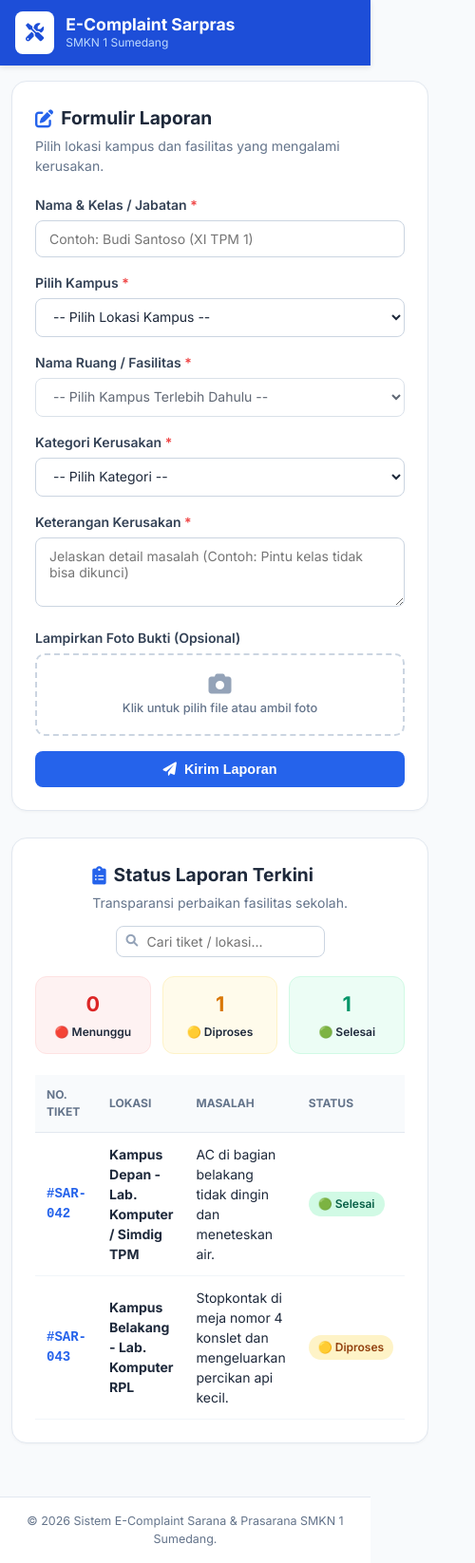
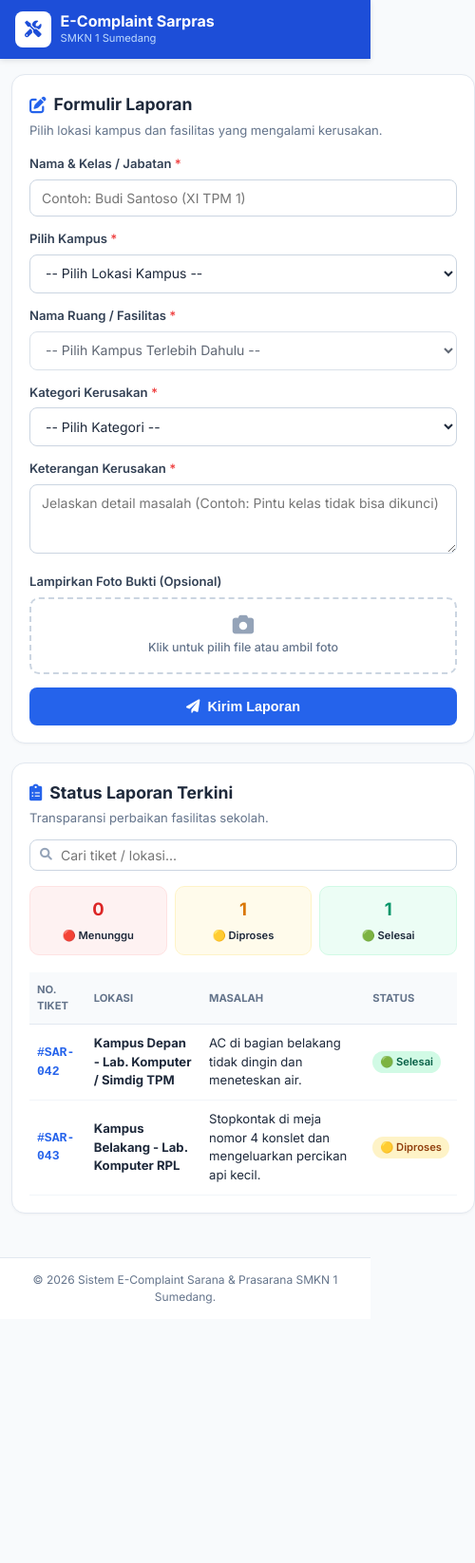
Before and after one commit to jonojoon/WebAsas, a plain HTML site: page index.html in a window 390 px wide. Shown: the whole page at 95% size, 500 px wide, since content can reach past the window. After the commit the page ends 1389 px from the top, so only its background shows below. Drawn offline with Linux system fonts and the light colour scheme.

Commit message:
Refactor CSS for improved styling and responsiveness
Updated styles for various components including navbar, alerts, cards, and buttons. Adjusted responsive design and improved layout.

```diff
--- a/style.css
+++ b/style.css
@@ -14,6 +14,7 @@ body {
     display: flex;
     flex-direction: column;
     line-height: 1.5;
+    overflow-x: hidden; /* Mencegah layar bergeser ke samping */
 }
 
 /* Navbar */
@@ -24,38 +25,45 @@ body {
     position: sticky;
     top: 0;
     z-index: 50;
+    width: 100%;
 }
 
 .navbar-container {
     max-width: 1150px;
     margin: 0 auto;
-    padding: 14px 20px;
+    padding: 12px 16px;
     display: flex;
     align-items: center;
+    width: 100%;
 }
 
 .brand {
     display: flex;
     align-items: center;
-    gap: 12px;
+    gap: 10px;
+    overflow: hidden;
 }
 
 .brand-icon {
     background-color: #ffffff;
     color: #1d4ed8;
-    padding: 8px 11px;
+    padding: 6px 10px;
     border-radius: 8px;
-    font-size: 1.2rem;
+    font-size: 1.1rem;
+    flex-shrink: 0;
 }
 
 .brand-text h1 {
-    font-size: 1.1rem;
+    font-size: 1rem;
     font-weight: 700;
     line-height: 1.2;
+    white-space: nowrap;
+    overflow: hidden;
+    text-overflow: ellipsis;
 }
 
 .brand-text p {
-    font-size: 0.75rem;
+    font-size: 0.7rem;
     color: #bfdbfe;
 }
 
@@ -64,7 +72,7 @@ body {
     max-width: 1150px;
     width: 100%;
     margin: 0 auto;
-    padding: 32px 20px;
+    padding: 16px 12px;
     flex-grow: 1;
 }
 
@@ -72,9 +80,9 @@ body {
 .alert-success {
     background-color: #ecfdf5;
     border-left: 4px solid #10b981;
-    padding: 18px 20px;
-    border-radius: 0 12px 12px 0;
-    margin-bottom: 24px;
+    padding: 14px 16px;
+    border-radius: 0 10px 10px 0;
+    margin-bottom: 20px;
     display: flex;
     justify-content: space-between;
     align-items: flex-start;
@@ -83,25 +91,24 @@ body {
 
 .alert-content {
     display: flex;
-    gap: 14px;
+    gap: 12px;
     align-items: flex-start;
 }
 
 .alert-icon {
     color: #10b981;
-    font-size: 1.6rem;
-    margin-top: 2px;
+    font-size: 1.4rem;
 }
 
 .alert-title {
     color: #065f46;
     font-weight: 700;
-    font-size: 1.05rem;
+    font-size: 0.95rem;
 }
 
 .alert-desc {
     color: #047857;
-    font-size: 0.875rem;
+    font-size: 0.8rem;
     margin-top: 2px;
 }
 
@@ -109,13 +116,13 @@ body {
     display: inline-block;
     background-color: #ffffff;
     border: 1px solid #6ee7b7;
-    padding: 6px 16px;
-    border-radius: 8px;
+    padding: 4px 12px;
+    border-radius: 6px;
     font-family: monospace;
-    font-size: 1.25rem;
+    font-size: 1.1rem;
     font-weight: 700;
     color: #047857;
-    margin-top: 8px;
+    margin-top: 6px;
     user-select: all;
 }
 
@@ -123,7 +130,7 @@ body {
     background: none;
     border: none;
     color: #10b981;
-    font-size: 1.1rem;
+    font-size: 1rem;
     cursor: pointer;
 }
 
@@ -131,11 +138,8 @@ body {
 .grid-layout {
     display: grid;
     grid-template-columns: 1fr;
-    gap: 28px;
-}
-
-::-webkit-scrollbar{
-    display: none;
+    gap: 20px;
+    width: 100%;
 }
 
 @media (min-width: 960px) {
@@ -144,58 +148,19 @@ body {
     }
 }
 
-/* Penyesuaian Responsif untuk Perangkat Mobile */
-@media (max-width: 768px) {
-    .navbar-container {
-        padding: 12px 16px;
-    }
-
-    .container {
-        padding: 16px 12px;
-    }
-
-    .card {
-        padding: 16px;
-        border-radius: 12px;
-    }
-
-    .stats-grid {
-        grid-template-columns: 1fr;
-        gap: 8px;
-    }
-
-    .card-header-flex {
-        flex-direction: column;
-        align-items: stretch;
-    }
-
-    .search-box {
-        max-width: 100%;
-    }
-}
-
-/* Style untuk input manual jika memilih opsi 'Lainnya' */
-#custom-location-group {
-    margin-top: 10px;
-    animation: fadeIn 0.3s ease-in-out;
-}
-
-@keyframes fadeIn {
-    from { opacity: 0; transform: translateY(-5px); }
-    to { opacity: 1; transform: translateY(0); }
-}
-
 /* Card */
 .card {
     background-color: #ffffff;
-    border-radius: 16px;
+    border-radius: 14px;
     border: 1px solid #e2e8f0;
-    padding: 24px;
+    padding: 18px;
     box-shadow: 0 1px 3px rgba(0, 0, 0, 0.04);
+    width: 100%;
+    overflow: hidden;
 }
 
 .card-title {
-    font-size: 1.2rem;
+    font-size: 1.1rem;
     font-weight: 700;
     color: #1e293b;
     display: flex;
@@ -209,19 +174,20 @@ body {
 }
 
 .card-subtitle {
-    font-size: 0.875rem;
+    font-size: 0.82rem;
     color: #64748b;
-    margin-bottom: 20px;
+    margin-bottom: 16px;
 }
 
 /* Form Elements */
 .form-group {
-    margin-bottom: 16px;
+    margin-bottom: 14px;
+    width: 100%;
 }
 
 .form-label {
     display: block;
-    font-size: 0.875rem;
+    font-size: 0.82rem;
     font-weight: 600;
     color: #334155;
     margin-bottom: 6px;
@@ -233,7 +199,8 @@ body {
 
 .form-control {
     width: 100%;
-    padding: 10px 14px;
+    max-width: 100%;
+    padding: 10px 12px;
     border: 1px solid #cbd5e1;
     border-radius: 8px;
     font-family: inherit;
@@ -257,11 +224,12 @@ textarea.form-control {
 .upload-box {
     border: 2px dashed #cbd5e1;
     border-radius: 10px;
-    padding: 18px;
+    padding: 16px;
     text-align: center;
     cursor: pointer;
     position: relative;
     transition: background-color 0.2s;
+    width: 100%;
 }
 
 .upload-box:hover {
@@ -278,22 +246,23 @@ textarea.form-control {
 }
 
 .upload-icon {
-    font-size: 1.5rem;
+    font-size: 1.4rem;
     color: #94a3b8;
     margin-bottom: 4px;
 }
 
 .upload-text {
-    font-size: 0.8rem;
+    font-size: 0.78rem;
     color: #64748b;
     font-weight: 500;
 }
 
 .preview-img {
-    max-height: 140px;
+    max-height: 130px;
     margin: 0 auto;
     border-radius: 8px;
     display: block;
+    max-width: 100%;
 }
 
 /* Buttons */
@@ -302,7 +271,7 @@ textarea.form-control {
     background-color: #2563eb;
     color: #ffffff;
     border: none;
-    padding: 11px 16px;
+    padding: 12px 16px;
     border-radius: 8px;
     font-size: 0.9rem;
     font-weight: 600;
@@ -321,23 +290,36 @@ textarea.form-control {
 /* Search & Stats */
 .card-header-flex {
     display: flex;
-    flex-wrap: wrap;
-    justify-content: space-between;
-    align-items: center;
-    gap: 14px;
-    margin-bottom: 20px;
+    flex-direction: column;
+    align-items: stretch;
+    gap: 12px;
+    margin-bottom: 16px;
+}
+
+@media (min-width: 640px) {
+    .card-header-flex {
+        flex-direction: row;
+        align-items: center;
+        justify-content: space-between;
+    }
 }
 
 .search-box {
     position: relative;
     width: 100%;
-    max-width: 220px;
+}
+
+@media (min-width: 640px) {
+    .search-box {
+        max-width: 200px;
+    }
 }
 
 .search-box input {
     padding-left: 32px;
     padding-top: 7px;
     padding-bottom: 7px;
+    width: 100%;
 }
 
 .search-box i {
@@ -352,43 +334,61 @@ textarea.form-control {
 .stats-grid {
     display: grid;
     grid-template-columns: repeat(3, 1fr);
-    gap: 12px;
-    margin-bottom: 22px;
+    gap: 8px;
+    margin-bottom: 18px;
     text-align: center;
 }
 
 .stat-card {
-    padding: 12px;
-    border-radius: 12px;
+    padding: 10px 6px;
+    border-radius: 10px;
 }
 
 .stat-card.pending { background-color: #fef2f2; border: 1px solid #fee2e2; }
 .stat-card.progress { background-color: #fffbeb; border: 1px solid #fef3c7; }
 .stat-card.resolved { background-color: #ecfdf5; border: 1px solid #d1fae5; }
 
-.stat-number { display: block; font-size: 1.35rem; font-weight: 700; }
+.stat-number { display: block; font-size: 1.15rem; font-weight: 700; }
 .stat-card.pending .stat-number { color: #dc2626; }
 .stat-card.progress .stat-number { color: #d97706; }
 .stat-card.resolved .stat-number { color: #059669; }
 
-.stat-label { font-size: 0.75rem; font-weight: 600; }
+.stat-label { font-size: 0.7rem; font-weight: 600; }
 
 /* Table */
-.table-responsive { overflow-x: auto; }
-table { width: 100%; border-collapse: collapse; text-align: left; }
-thead tr { background-color: #f8fafc; border-bottom: 1px solid #e2e8f0; font-size: 0.75rem; text-transform: uppercase; color: #64748b; }
-th, td { padding: 12px; }
-tbody tr { border-bottom: 1px solid #f1f5f9; font-size: 0.875rem; }
+.table-responsive {
+    width: 100%;
+    overflow-x: auto;
+    -webkit-overflow-scrolling: touch;
+}
+
+table { width: 100%; border-collapse: collapse; text-align: left; min-width: 450px; }
+thead tr { background-color: #f8fafc; border-bottom: 1px solid #e2e8f0; font-size: 0.7rem; text-transform: uppercase; color: #64748b; }
+th, td { padding: 10px 8px; }
+tbody tr { border-bottom: 1px solid #f1f5f9; font-size: 0.82rem; }
 tbody tr:hover { background-color: #f8fafc; }
 .ticket-code { font-family: monospace; font-weight: 700; color: #2563eb; }
-.text-muted { color: #94a3b8; font-size: 0.78rem; }
+.text-muted { color: #94a3b8; font-size: 0.75rem; }
 .text-center { text-align: center; }
 
 /* Badges */
-.badge { display: inline-block; padding: 4px 10px; border-radius: 999px; font-size: 0.75rem; font-weight: 600; white-space: nowrap; }
+.badge { display: inline-block; padding: 3px 8px; border-radius: 999px; font-size: 0.7rem; font-weight: 600; white-space: nowrap; }
 .badge-pending { background-color: #fee2e2; color: #991b1b; }
 .badge-progress { background-color: #fef3c7; color: #92400e; }
 .badge-resolved { background-color: #d1fae5; color: #065f46; }
 
-footer { background-color: #ffffff; border-top: 1px solid #e2e8f0; padding: 16px; text-align: center; font-size: 0.78rem; color: #64748b; margin-top: 40px; }
+#custom-location-group {
+    margin-top: 10px;
+}
+
+footer {
+    background-color: #ffffff;
+    border-top: 1px solid #e2e8f0;
+    padding: 14px;
+    text-align: center;
+    font-size: 0.75rem;
+    color: #64748b;
+    margin-top: 30px;
+}
+
 .hidden { display: none !important; }
```
